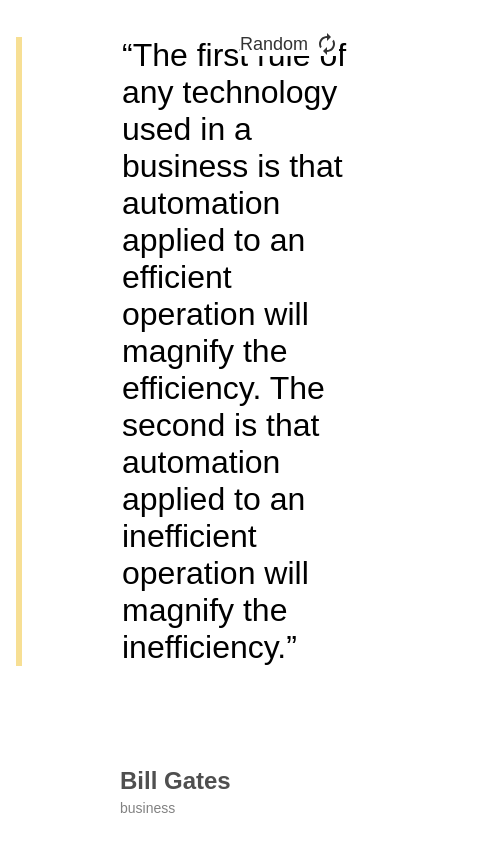
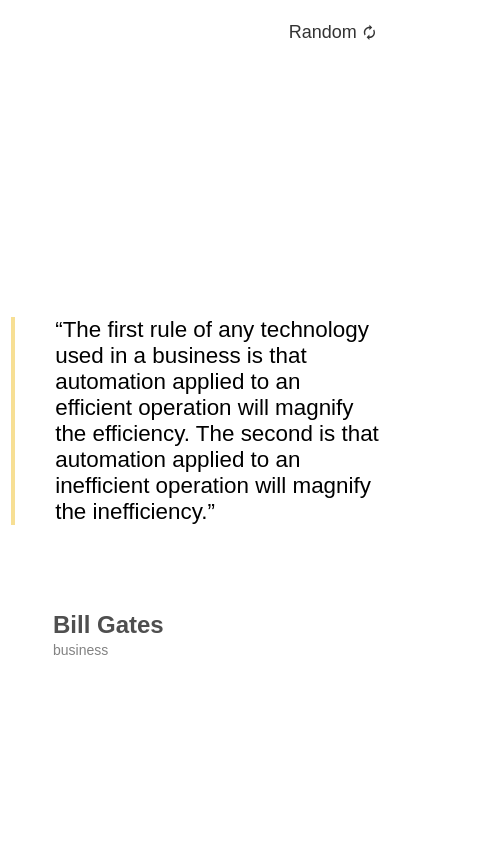
Before and after one commit to SaiBalaji-22/Random-QuoteGenerator, a React (Create React App) app: page / in a window 390 px wide. Shown: the top 852 px of the page, 496 px wide, since content can reach past the window. Built offline with nearby package versions, Linux system fonts and the light colour scheme.

Commit message:
responsive styles

```diff
--- a/src/App.css
+++ b/src/App.css
@@ -51,7 +51,7 @@
 }
 
 .button-container {
-	position: relative;
+	/* position: static; */
 	max-width: 95%;
 	display: block;
 	/* background-color: blue; */
@@ -70,9 +70,9 @@
 	border: none;
 	background: #fff;
 
-	position: absolute;
+	position: relative;
 	top: 0;
-	right: 0;
+	left: 40%;
 
 	text-decoration: none;
 	color: #333333;
@@ -93,7 +93,7 @@
 	height: 100vh;
 	justify-content: center;
 	align-items: center;
-	margin: 0 auto;
+	margin:  auto;
 	padding: 0 1rem;
 }
 
@@ -222,3 +222,39 @@
   font-size: 1.9rem;
 	margin-bottom: 3rem;
 }
+
+@media screen and (max-width: 650px) {
+	:root {
+		font-size: 80%;
+	}
+	.quote-container {
+		padding-left: 60px;
+	}
+	.authorName-container {
+		/* margin-top: 6rem; */
+		padding-left: 61px;
+	}
+	.author-btn-container {
+		/* background-color: aqua; */
+		/* width: 100%; */
+		padding-left: 45px;
+	}
+}
+
+@media screen and (max-width : 500px) {
+	:root {
+		font-size: 70%;
+	}
+	.quote-container {
+		padding-left: 40px;
+	}
+	.authorName-container {
+		/* margin-top: 6rem; */
+		padding-left: 41px;
+	}
+	.author-btn-container {
+		/* background-color: aqua; */
+		/* width: 100%; */
+		padding-left: 25px;
+	}
+}
```
